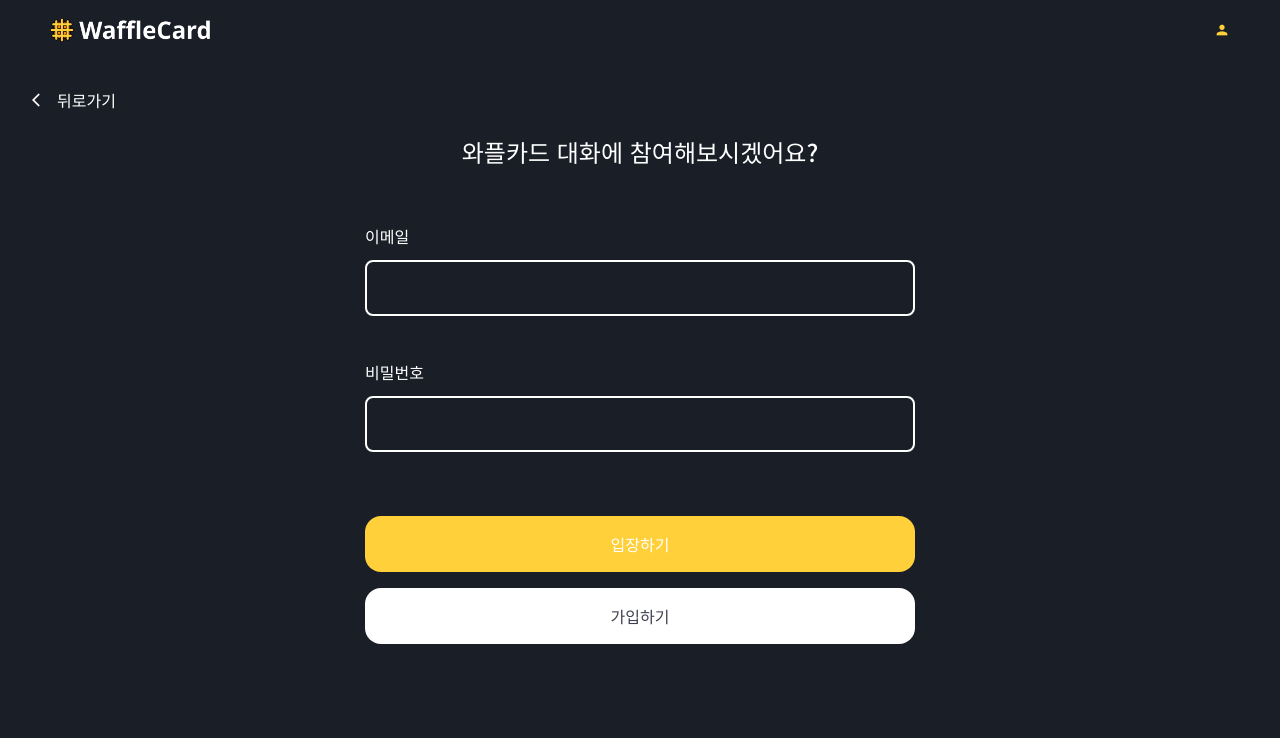
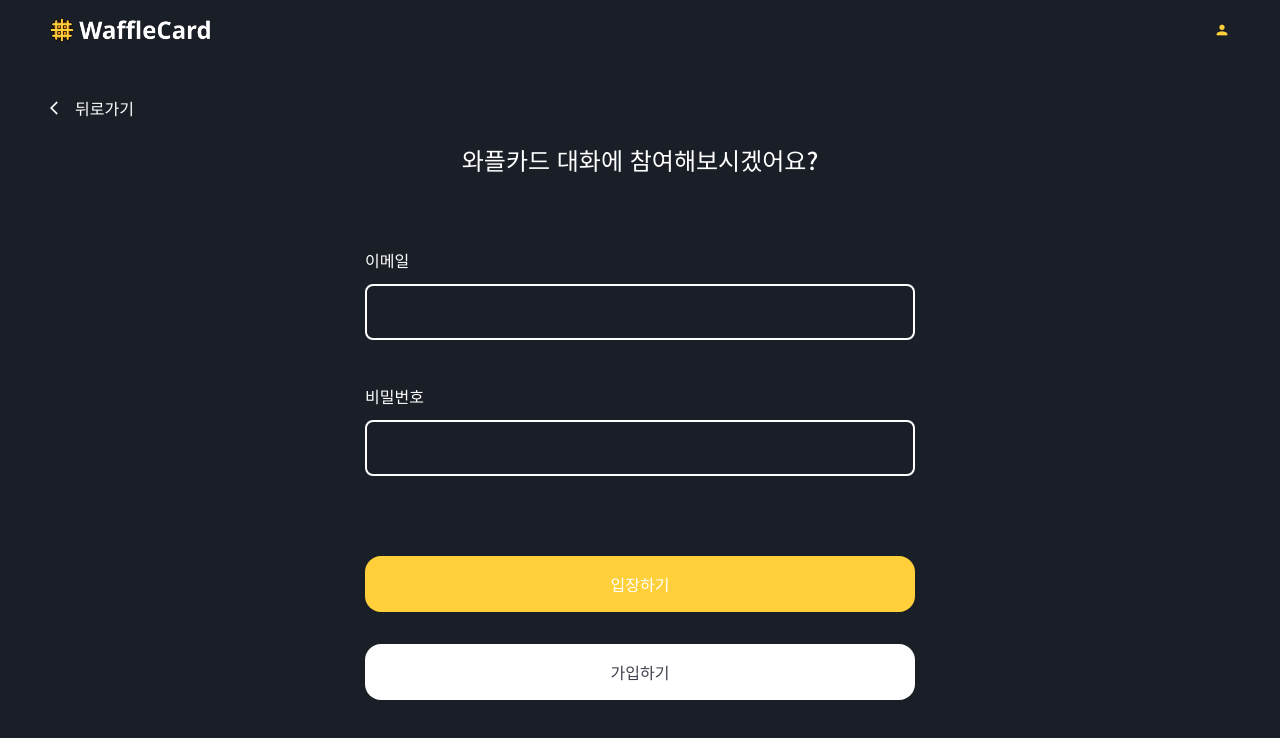
Before and after one commit to waffle-card/client, a React (Create React App) app: page /login in a window 1280 px wide. Shown: the top 738 px of the page. Built offline with nearby package versions, Linux system fonts and the light colour scheme.

Commit message:
refactor: loginPage css 변경

```diff
--- a/src/pages/LoginPage/index.jsx
+++ b/src/pages/LoginPage/index.jsx
@@ -13,27 +13,39 @@ import {
 } from '@validators';
 
 const StyledBackButton = styled(BackButton)`
-  position: relative;
+  margin: 0 0 32px 50px;
+  @media ${Common.media.sm} {
+    margin-left: 16px;
+  }
+  /* position: relative;
   top: 32px;
   left: 32px;
   @media ${Common.media.sm} {
     left: 16px;
+  } */
+`;
+
+const Container = styled.div`
+  padding: 40px 0;
+  @media ${Common.media.sm} {
+    padding: 20px 0;
   }
 `;
 
-const Container = styled.div`
-  position: absolute;
+const ContentContainer = styled.form`
   display: flex;
-  justify-content: center;
+  flex-direction: column;
+  align-items: center;
   width: 100%;
-  top: 50%;
-  left: 50%;
-  transform: translate(-50%, -50%);
+  max-width: 550px;
+  margin: 0 auto;
+  @media ${Common.media.sm} {
+    padding: 0 16px;
+  }
 `;
 
-const ContentContainer = styled.form`
+const InputWrapper = styled.div`
   width: 100%;
-  max-width: 550px;
 `;
 
 const Header = styled(Text)`
@@ -87,19 +99,20 @@ const LoginPage = ({ ...prop }) => {
   };
 
   return (
-    <>
+    <Container>
       <StyledBackButton />
-      <Container>
       <ContentContainer onSubmit={handleSubmit}>
         <Header size={Common.fontSize.large}>
           와플카드 대화에 참여해보시겠어요?
         </Header>
+        <InputWrapper>
           <StyledText>이메일</StyledText>
           <Input name="email" type="email" onChange={handleChange} />
           <StyledText color="red">{errors.email}&nbsp;</StyledText>
           <StyledText>비밀번호</StyledText>
           <Input name="password" type="password" onChange={handleChange} />
           <StyledText color="red">{errors.password}&nbsp;</StyledText>
+        </InputWrapper>
         <StyledButton type="submit">입장하기</StyledButton>
         <StyledButton
           type="button"
@@ -111,7 +124,6 @@ const LoginPage = ({ ...prop }) => {
       </ContentContainer>
       <Spinner loading={isLoading} />
     </Container>
-    </>
   );
 };
 
```
Lines whose indentation alone changed are shown as unchanged.
